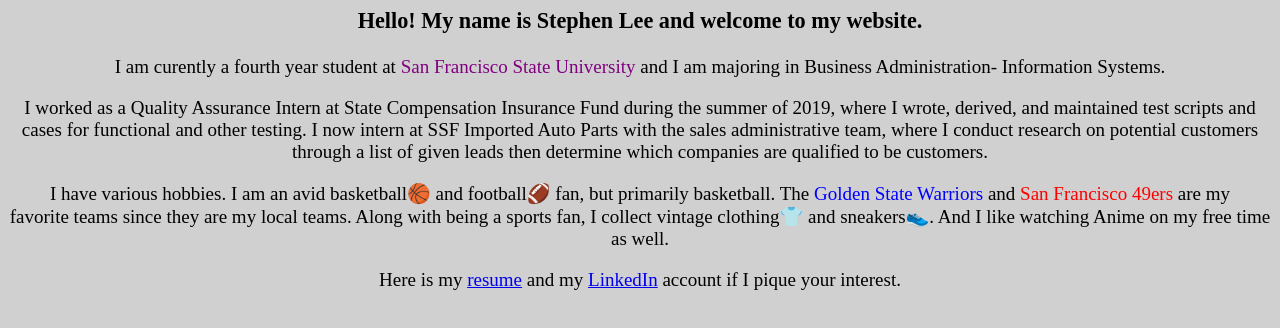
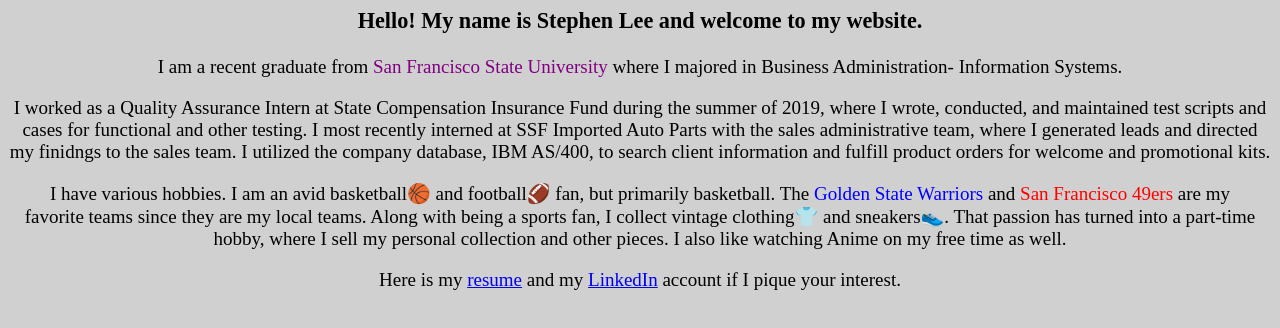
Before and after one commit to the-stephen-lee/the-stephen-lee.github.io, a plain HTML site: page index.html in a window 1280 px wide. Drawn offline with Linux system fonts and the light colour scheme.

Commit message:
Update index.html

```diff
--- a/index.html
+++ b/index.html
@@ -6,18 +6,19 @@
 
 <body>
  <h3>Hello! My name is Stephen Lee and welcome to my website.</h3>
- <p>I am curently a fourth year student at <span style= "color: purple;">San Francisco State University</span> and I am majoring in Business Administration- Information Systems.</p>
+ <p>I am a recent graduate from <span style= "color: purple;">San Francisco State University</span> where I majored in Business Administration- Information Systems.</p>
 
  <p>
- I worked as a Quality Assurance Intern at State Compensation Insurance Fund during the summer of 2019, where I wrote, derived, and maintained test scripts and cases
-  for functional and other testing. I now intern at SSF Imported Auto Parts with the sales administrative team, where I conduct research on potential customers through a list of given leads
-  then determine which companies are qualified to be customers.
+ I worked as a Quality Assurance Intern at State Compensation Insurance Fund during the summer of 2019, where I wrote, conducted, and maintained test scripts and cases
+  for functional and other testing. I most recently interned at SSF Imported Auto Parts with the sales administrative team, where I generated leads and directed my finidngs to the sales team.
+  I utilized the company database, IBM AS/400, to search client information and fulfill product orders for welcome and promotional kits.
  </p>
 
  <p>I have various hobbies. I am an avid basketball🏀 and football🏈 fan, but primarily basketball. The <span style= "color: blue;">Golden State Warriors</span> and <span style= "color: red;">San
   Francisco 49ers</span> are my<br>
-  favorite teams since they are my local teams. Along with being a sports fan, I collect vintage clothing👕 and sneakers👟. And I like watching
-  Anime on my free time as well. </p>
+  favorite teams since they are my local teams. Along with being a sports fan, I collect vintage clothing👕 and sneakers👟. That passion has turned into a part-time hobby, where I sell
+  my personal collection and other pieces. I also like watching Anime on my free time as well.
+ </p>
 
  <p>Here is my <a href="Final Resume.pdf" target="_blank">resume</a> and my <a href="https://www.linkedin.com/in/stephen-lee-822178174/" target="_blank">LinkedIn</a>
   account if I pique your interest.</p>
```
